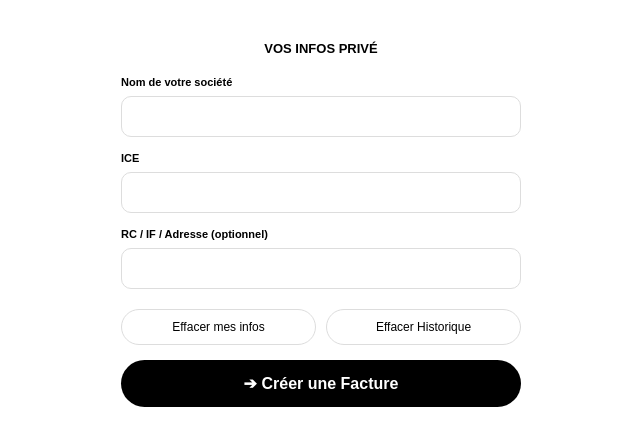
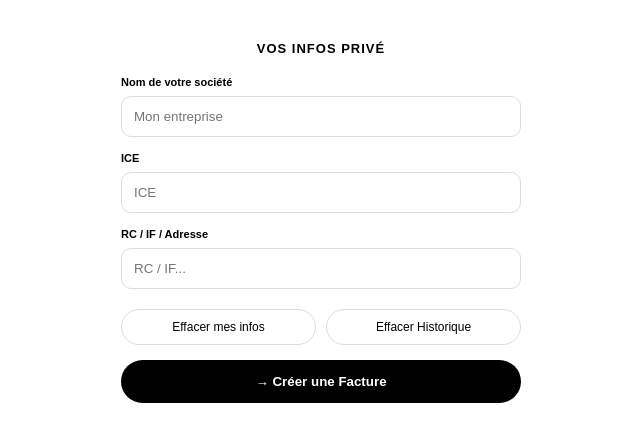
Before and after one commit to ilyassebenmouloud123-source/fucture-power, a Flask app: page / in a window 1280 px wide. Shown: the top 446 px of the page, without its empty margins (319-959 px from the left). Run offline with Flask 3, Linux system fonts and the light colour scheme.

Commit message:
Update form.html

```diff
--- a/templates/form.html
+++ b/templates/form.html
@@ -1,36 +1,49 @@
 <div style="max-width:400px; margin:auto; background:white; padding:20px; border-radius:20px; font-family:sans-serif;">
 
-  <h3 style="text-align:center; font-size:13px; font-weight:bold; margin-bottom:20px;">VOS INFOS PRIVÉ</h3>
+  <h3 style="text-align:center; font-size:13px; font-weight:bold; margin-bottom:20px; letter-spacing:1px;">VOS INFOS PRIVÉ</h3>
 
   <label style="font-size:11px; font-weight:bold;">Nom de votre société</label>
-  <input type="text" id="company" style="width:100%; padding:12px; border-radius:10px; border:1px solid #ddd; margin:8px 0 15px 0;">
+  <input type="text" id="company" placeholder="Mon entreprise" style="width:100%; padding:12px; border-radius:10px; border:1px solid #ddd; margin:8px 0 15px 0;">
 
   <label style="font-size:11px; font-weight:bold;">ICE</label>
-  <input type="text" id="ice" style="width:100%; padding:12px; border-radius:10px; border:1px solid #ddd; margin:8px 0 15px 0;">
+  <input type="text" id="ice" placeholder="ICE" style="width:100%; padding:12px; border-radius:10px; border:1px solid #ddd; margin:8px 0 15px 0;">
 
-  <label style="font-size:11px; font-weight:bold;">RC / IF / Adresse (optionnel)</label>
-  <input type="text" id="rc" style="width:100%; padding:12px; border-radius:10px; border:1px solid #ddd; margin:8px 0 20px 0;">
+  <label style="font-size:11px; font-weight:bold;">RC / IF / Adresse</label>
+  <input type="text" id="rc" placeholder="RC / IF..." style="width:100%; padding:12px; border-radius:10px; border:1px solid #ddd; margin:8px 0 20px 0;">
 
   <div style="display:flex; gap:10px; margin-bottom:15px;">
-    <button onclick="effacerInfos()" style="flex:1; padding:10px; border-radius:20px; border:1px solid #ddd; background:white; font-size:12px;">Effacer mes infos</button>
-    <button onclick="effacerHistorique()" style="flex:1; padding:10px; border-radius:20px; border:1px solid #ddd; background:white; font-size:12px;">Effacer Historique</button>
+    <button onclick="effacerInfos()" style="flex:1; padding:10px; border-radius:20px; border:1px solid #ddd; background:white; font-size:12px; cursor:pointer;">Effacer mes infos</button>
+    <button onclick="effacerHistorique()" style="flex:1; padding:10px; border-radius:20px; border:1px solid #ddd; background:white; font-size:12px; cursor:pointer;">Effacer Historique</button>
   </div>
 
-  <a href="/" style="display:block; text-align:center; padding:14px; background:black; color:white; border-radius:25px; text-decoration:none; font-weight:bold; margin-top:10px;">➔ Créer une Facture</a>
+  <button onclick="creerFacture()" style="width:100%; padding:14px; background:black; color:white; border-radius:25px; font-weight:bold; border:none; cursor:pointer;">→ Créer une Facture</button>
 
 </div>
 
 <script>
+window.onload = function(){
+  document.getElementById('company').value = localStorage.getItem('facture_company') || '';
+  document.getElementById('ice').value = localStorage.getItem('facture_ice') || '';
+  document.getElementById('rc').value = localStorage.getItem('facture_rc') || '';
+}
+function creerFacture(){
+  localStorage.setItem('facture_company', document.getElementById('company').value);
+  localStorage.setItem('facture_ice', document.getElementById('ice').value);
+  localStorage.setItem('facture_rc', document.getElementById('rc').value);
+  window.location.href = "/";
+}
 function effacerInfos(){
-  if(confirm("مسح كلشي؟")){
-    localStorage.clear();
+  if(confirm("مسح معلوماتك؟")){
+    localStorage.removeItem('facture_company');
+    localStorage.removeItem('facture_ice');
+    localStorage.removeItem('facture_rc');
     document.getElementById('company').value='';
     document.getElementById('ice').value='';
     document.getElementById('rc').value='';
   }
 }
 function effacerHistorique(){
-  localStorage.removeItem('historique');
+  localStorage.removeItem('historique_factures');
   alert('Historique effacé');
 }
 </script>
```
